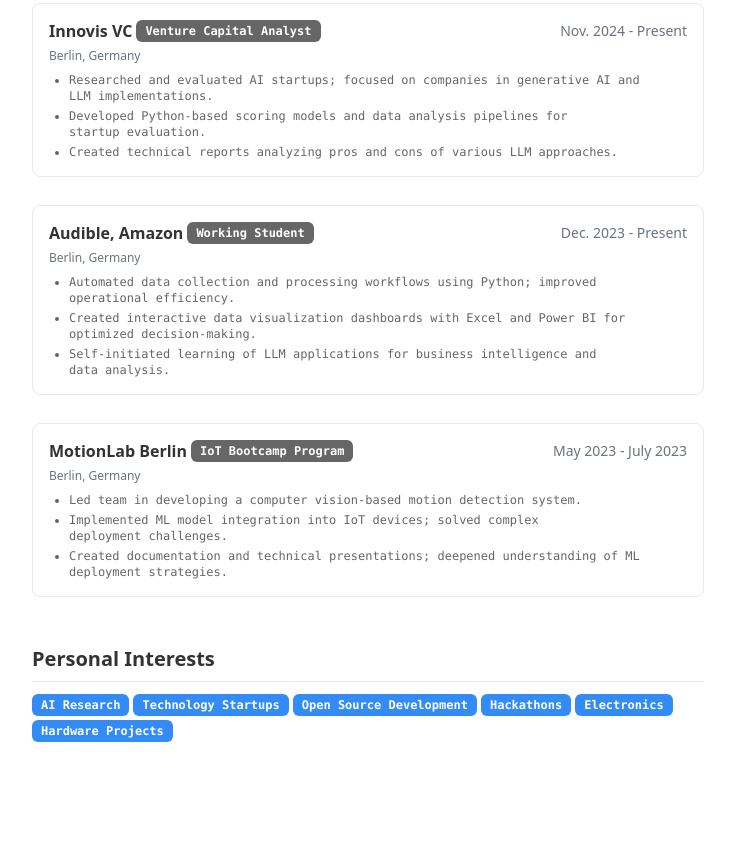
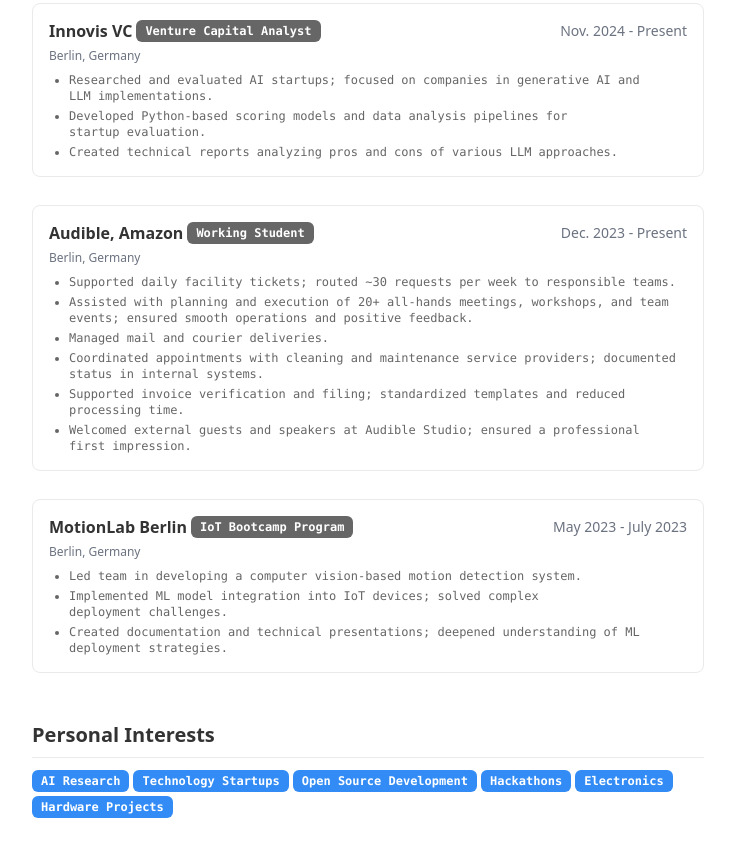
Before and after one commit to David610/portfolio-website, a plain HTML site: page index_en.html in a window 1280 px wide. Shown: the part 1430-2286 px from the top of the page, without its empty margins (272-1007 px from the left). Drawn offline with nearby package versions, Linux system fonts and the light colour scheme.

Commit message:
Update index_en.html

```diff
--- a/index_en.html
+++ b/index_en.html
@@ -199,9 +199,12 @@
                     </div>
                     <div class="text-pretty font-mono text-muted-foreground mt-2 text-xs">
                         <ul class="list-disc pl-5 space-y-1">
-                            <li>Automated data collection and processing workflows using Python; improved operational efficiency.</li>
-                            <li>Created interactive data visualization dashboards with Excel and Power BI for optimized decision-making.</li>
-                            <li>Self-initiated learning of LLM applications for business intelligence and data analysis.</li>
+                            <li>Supported daily facility tickets; routed ~30 requests per week to responsible teams.</li>
+                            <li>Assisted with planning and execution of 20+ all-hands meetings, workshops, and team events; ensured smooth operations and positive feedback.</li>
+                            <li>Managed mail and courier deliveries.</li>
+                            <li>Coordinated appointments with cleaning and maintenance service providers; documented status in internal systems.</li>
+                            <li>Supported invoice verification and filing; standardized templates and reduced processing time.</li>
+                            <li>Welcomed external guests and speakers at Audible Studio; ensured a professional first impression.</li>
                         </ul>
                     </div>
                 </div>
```
